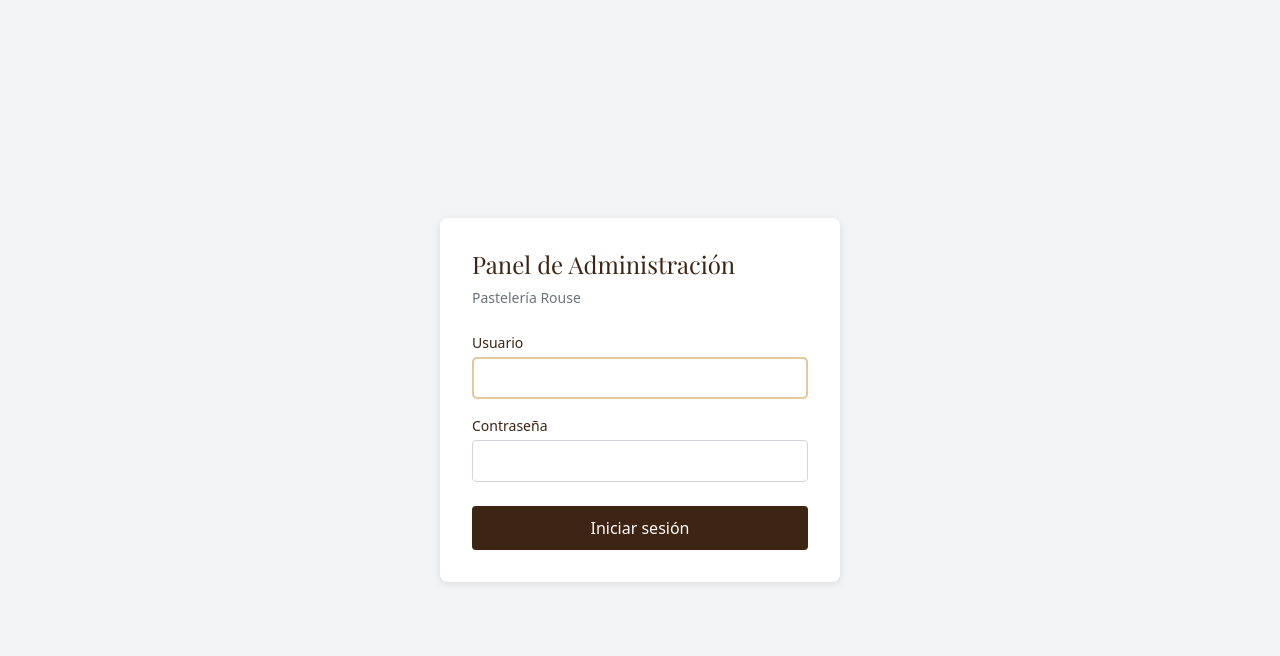
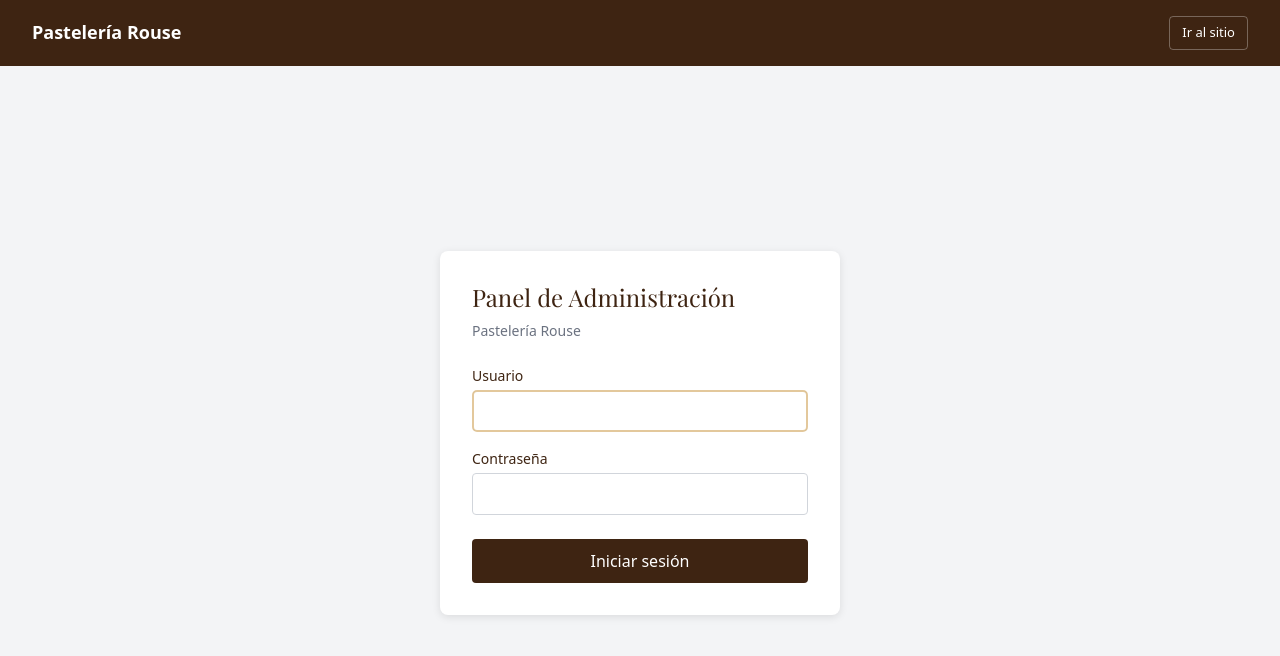
Before and after one commit to m4jbz/rouse-frontend, a React (Vite) app: page /admin/login in a window 1280 px wide. Shown: the top 656 px of the page. Built offline with nearby package versions, Linux system fonts and the light colour scheme.

Commit message:
header para el AdminLoginPage

```diff
--- a/src/app/pages/AdminLoginPage.tsx
+++ b/src/app/pages/AdminLoginPage.tsx
@@ -29,11 +29,42 @@ export function AdminLoginPage() {
     <div style={{
       minHeight: '100vh',
       display: 'flex',
-      alignItems: 'center',
-      justifyContent: 'center',
+      flexDirection: 'column',
       background: '#f3f4f6',
       fontFamily: 'system-ui, sans-serif',
     }}>
+      {/* Header */}
+      <div style={{
+        background: '#3E2412',
+        color: '#fff',
+        padding: '1rem 2rem',
+        display: 'flex',
+        justifyContent: 'space-between',
+        alignItems: 'center',
+      }}>
+        <span style={{ fontWeight: 600, fontSize: '1.125rem' }}>Pastelería Rouse</span>
+        <button
+          onClick={() => navigate('/')}
+          style={{
+            padding: '0.375rem 0.75rem',
+            background: 'transparent',
+            color: '#fff',
+            border: '1px solid rgba(255,255,255,0.3)',
+            borderRadius: '4px',
+            cursor: 'pointer',
+            fontSize: '0.8125rem',
+          }}
+        >
+          Ir al sitio
+        </button>
+      </div>
+
+      <div style={{
+        flex: 1,
+        display: 'flex',
+        alignItems: 'center',
+        justifyContent: 'center',
+      }}>
       <form
         onSubmit={handleSubmit}
         style={{
@@ -123,6 +154,7 @@ export function AdminLoginPage() {
           {loading ? 'Iniciando sesión...' : 'Iniciar sesión'}
         </button>
       </form>
+      </div>
     </div>
   );
 }
```
Also changed, not shown: src/app/components/HeaderAdmin.tsx (added).
